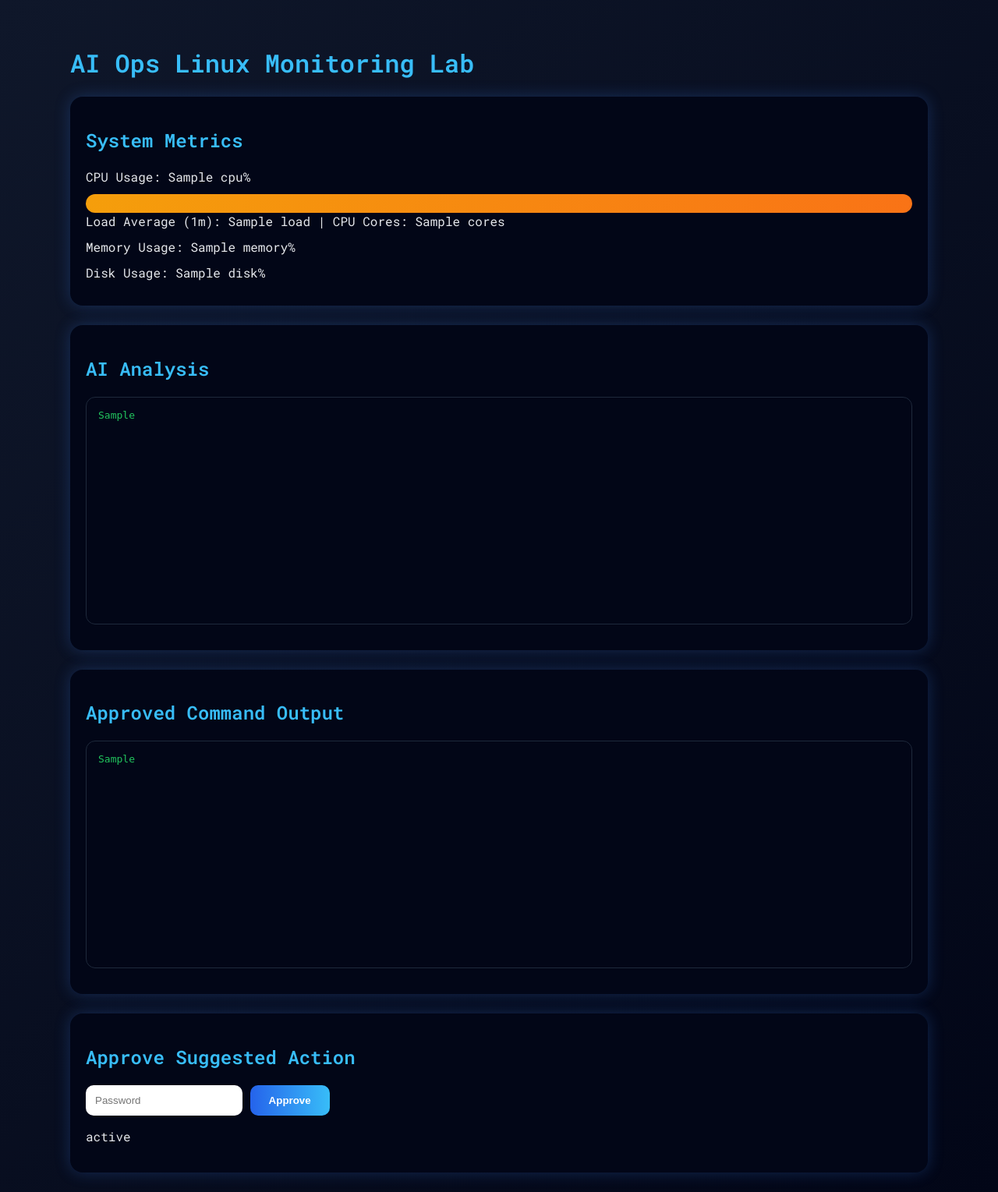
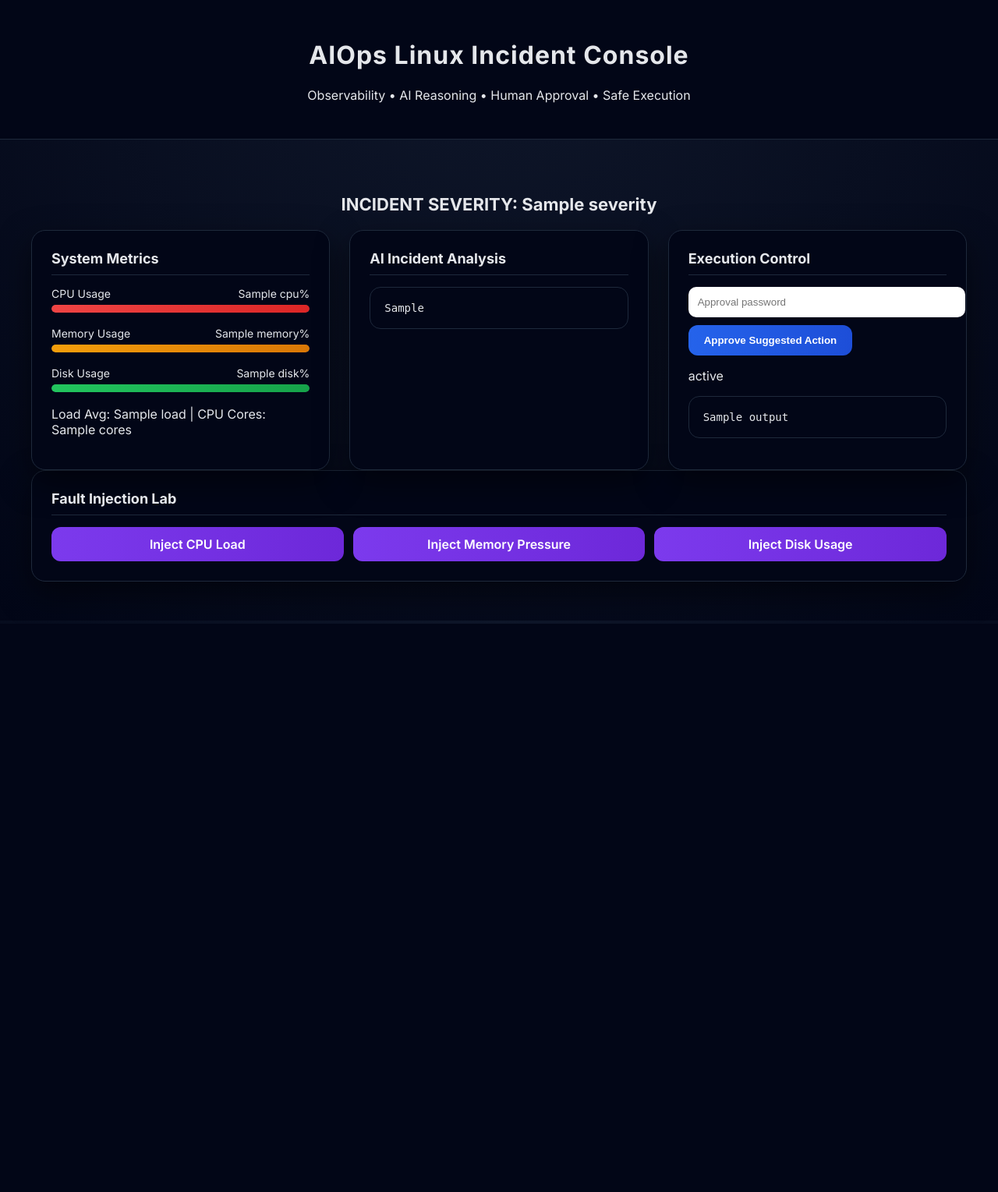
Before and after one commit to arunvel1988/devsecops-agent, a Flask app: template linux-agent/templates/index.html in a window 1280 px wide. Shown: the whole page at 78% size. After the commit the page ends 800 px from the top, so only its background shows below. Run offline with Flask 3, Linux system fonts and the light colour scheme; the template is opened without the code that fills it: most values are stand-ins (such as "Sample title", 1, 10 or a date in 2020).

Commit message:
Update index.html

```diff
--- a/linux-agent/templates/index.html
+++ b/linux-agent/templates/index.html
@@ -1,101 +1,239 @@
 <!DOCTYPE html>
-<html>
+<html lang="en">
 <head>
-    <title>AI Ops Linux Monitoring Lab</title>
-    <link href="https://fonts.googleapis.com/css2?family=Roboto+Mono:wght@400;600&display=swap" rel="stylesheet">
+<meta charset="UTF-8">
+<title>AIOps Linux Incident Console</title>
+
+<link href="https://fonts.googleapis.com/css2?family=Inter:wght@300;400;600;700&display=swap" rel="stylesheet">
+
 <style>
 body {
-            background: linear-gradient(135deg, #0f172a, #020617);
-            font-family: "Roboto Mono", monospace;
+    font-family: Inter, sans-serif;
+    background: radial-gradient(circle at top, #0f172a, #020617);
     color: #e5e7eb;
+    margin: 0;
 }
+
+header {
+    padding: 30px;
+    text-align: center;
+    background: linear-gradient(90deg, #020617, #020617);
+    border-bottom: 1px solid #1e293b;
+}
+
+header h1 {
+    font-weight: 700;
+    letter-spacing: 1px;
+}
+
 .container {
-            width: 1100px;
-            margin: auto;
-            padding-top: 30px;
+    max-width: 1200px;
+    margin: 30px auto;
+    padding: 20px;
 }
+
+.grid {
+    display: grid;
+    grid-template-columns: repeat(3, 1fr);
+    gap: 25px;
+}
+
 .card {
-            background: #020617;
-            border-radius: 16px;
+    background: linear-gradient(180deg, #020617, #020617);
+    border-radius: 18px;
+    padding: 25px;
+    border: 1px solid #1e293b;
+    box-shadow: 0 15px 40px rgba(0,0,0,0.5);
+}
+
+.card h2 {
+    margin-top: 0;
+    font-size: 18px;
+    border-bottom: 1px solid #1e293b;
+    padding-bottom: 10px;
+}
+
+.metric {
+    margin-bottom: 18px;
+}
+
+.metric-label {
+    display: flex;
+    justify-content: space-between;
+    font-size: 14px;
+    margin-bottom: 6px;
+}
+
+.bar {
+    height: 10px;
+    border-radius: 8px;
+    background: #1e293b;
+    overflow: hidden;
+}
+
+.fill {
+    height: 100%;
+    border-radius: 8px;
+}
+
+.cpu { background: linear-gradient(90deg,#ef4444,#dc2626); }
+.mem { background: linear-gradient(90deg,#f59e0b,#d97706); }
+.disk { background: linear-gradient(90deg,#22c55e,#16a34a); }
+
+.severity {
+    text-align: center;
+    font-size: 22px;
+    font-weight: 700;
     padding: 20px;
-            margin-bottom: 25px;
-            box-shadow: 0 0 20px rgba(59,130,246,0.25);
+    border-radius: 14px;
 }
-        h1, h2 {
-            color: #38bdf8;
-        }
-        .metric {
-            margin-bottom: 12px;
-        }
-        .bar {
-            height: 24px;
-            border-radius: 12px;
-            background: linear-gradient(90deg, #2563eb, #38bdf8);
-        }
-        .warning { background: linear-gradient(90deg, #f59e0b, #f97316); }
-        .critical { background: linear-gradient(90deg, #dc2626, #ef4444); }
+
+.INFO { background: #022c22; color: #22c55e; }
+.WARNING { background: #451a03; color: #f59e0b; }
+.MAJOR { background: #7c2d12; color: #fb7185; }
+.CRITICAL { background: #450a0a; color: #ef4444; }
 
 pre {
     background: #020617;
+    padding: 18px;
+    border-radius: 14px;
+    overflow-y: auto;
+    max-height: 280px;
+    font-size: 14px;
     border: 1px solid #1e293b;
-            padding: 15px;
-            border-radius: 12px;
-            color: #22c55e;
-            height: 260px;
-            overflow-y: auto;
+}
+
+.actions {
+    display: flex;
+    gap: 15px;
+    margin-top: 15px;
 }
 
 button {
-            background: linear-gradient(90deg, #2563eb, #38bdf8);
+    padding: 12px 20px;
+    border-radius: 12px;
     border: none;
-            padding: 12px 24px;
-            border-radius: 10px;
+    background: linear-gradient(90deg,#2563eb,#1d4ed8);
     color: white;
     font-weight: 600;
     cursor: pointer;
 }
+
+button:hover {
+    opacity: 0.85;
+}
+
 input {
     padding: 12px;
     border-radius: 10px;
     border: none;
+    width: 100%;
+    margin-bottom: 10px;
+}
+
+.lab {
+    display: flex;
+    gap: 12px;
+    margin-top: 15px;
+}
+
+.lab a {
+    flex: 1;
+    text-align: center;
+    text-decoration: none;
+    padding: 12px;
+    border-radius: 12px;
+    background: linear-gradient(90deg,#7c3aed,#6d28d9);
+    color: white;
+    font-weight: 600;
 }
 </style>
 </head>
 
 <body>
+
+<header>
+    <h1>AIOps Linux Incident Console</h1>
+    <p>Observability • AI Reasoning • Human Approval • Safe Execution</p>
+</header>
+
 <div class="container">
-    <h1>AI Ops Linux Monitoring Lab</h1>
 
+    <div class="severity {{ severity }}">
+        INCIDENT SEVERITY: {{ severity }}
+    </div>
+
+    <div class="grid">
+
+        <!-- SYSTEM METRICS -->
         <div class="card">
             <h2>System Metrics</h2>
 
-        <div class="metric">CPU Usage: {{ metrics.cpu }}%</div>
-        <div class="bar {% if metrics.cpu_state == 'WARNING' %}warning{% elif metrics.cpu_state == 'CRITICAL' %}critical{% endif %}"
-             style="width: {{ metrics.cpu }}%"></div>
-
-        <div class="metric">Load Average (1m): {{ metrics.load }} | CPU Cores: {{ metrics.cores }}</div>
-        <div class="metric">Memory Usage: {{ metrics.memory }}%</div>
-        <div class="metric">Disk Usage: {{ metrics.disk }}%</div>
+            <div class="metric">
+                <div class="metric-label">
+                    <span>CPU Usage</span>
+                    <span>{{ metrics.cpu }}%</span>
+                </div>
+                <div class="bar">
+                    <div class="fill cpu" style="width:{{ metrics.cpu }}%"></div>
+                </div>
             </div>
 
+            <div class="metric">
+                <div class="metric-label">
+                    <span>Memory Usage</span>
+                    <span>{{ metrics.memory }}%</span>
+                </div>
+                <div class="bar">
+                    <div class="fill mem" style="width:{{ metrics.memory }}%"></div>
+                </div>
+            </div>
+
+            <div class="metric">
+                <div class="metric-label">
+                    <span>Disk Usage</span>
+                    <span>{{ metrics.disk }}%</span>
+                </div>
+                <div class="bar">
+                    <div class="fill disk" style="width:{{ metrics.disk }}%"></div>
+                </div>
+            </div>
+
+            <p>Load Avg: {{ metrics.load }} | CPU Cores: {{ metrics.cores }}</p>
+        </div>
+
+        <!-- AI ANALYSIS -->
         <div class="card">
-        <h2>AI Analysis</h2>
+            <h2>AI Incident Analysis</h2>
             <pre>{{ ai }}</pre>
         </div>
 
+        <!-- EXECUTION -->
         <div class="card">
-        <h2>Approved Command Output</h2>
-        <pre>{{ action_output }}</pre>
+            <h2>Execution Control</h2>
+
+            <form method="post" action="/approve">
+                <input type="password" name="password" placeholder="Approval password" required>
+                <button type="submit">Approve Suggested Action</button>
+            </form>
+
+            <p>{{ status }}</p>
+
+            <pre>{{ output }}</pre>
+        </div>
     </div>
 
+    <!-- LAB MODE -->
     <div class="card">
-        <h2>Approve Suggested Action</h2>
-        <form method="post" action="/approve">
-            <input type="password" name="password" placeholder="Password" required>
-            <button type="submit">Approve</button>
-        </form>
-        <p>{{ status }}</p>
+        <h2>Fault Injection Lab</h2>
+        <div class="lab">
+            <a href="/inject/cpu">Inject CPU Load</a>
+            <a href="/inject/memory">Inject Memory Pressure</a>
+            <a href="/inject/disk">Inject Disk Usage</a>
         </div>
     </div>
+
+</div>
+
 </body>
 </html>
```
Lines whose indentation alone changed are shown as unchanged.
